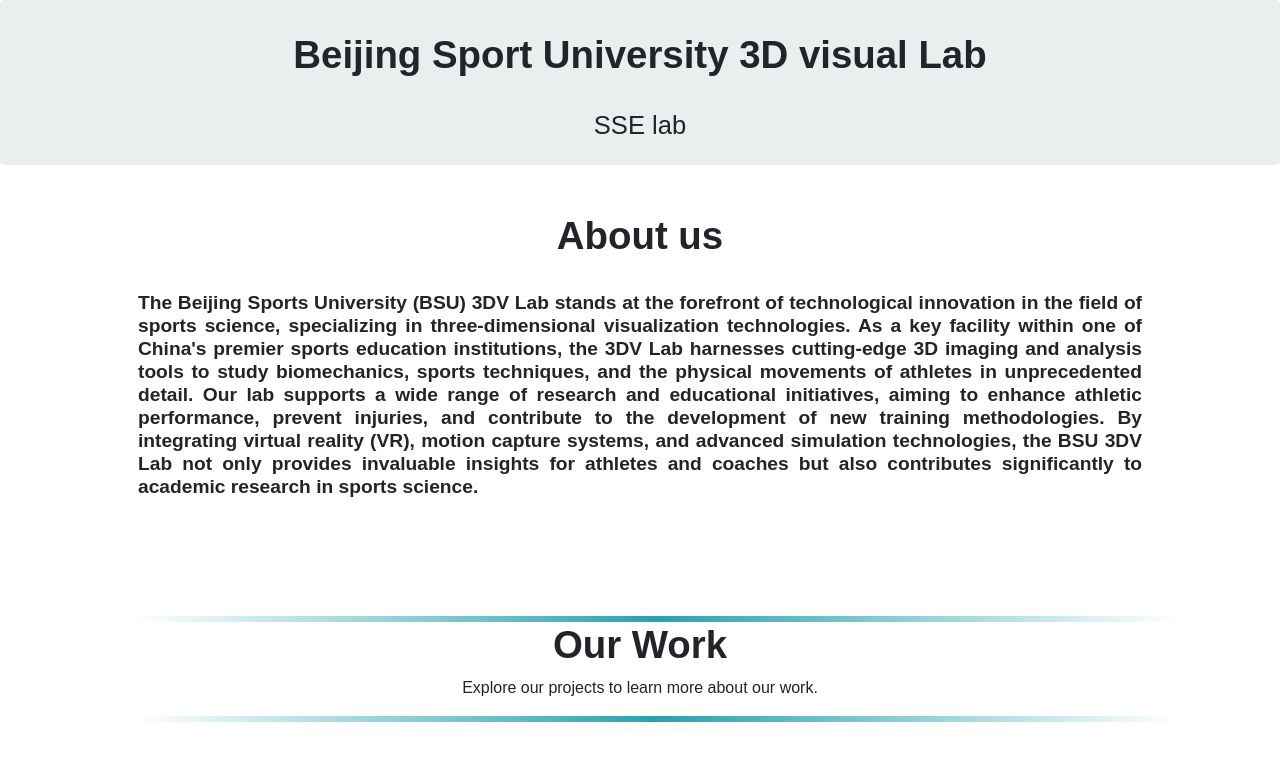
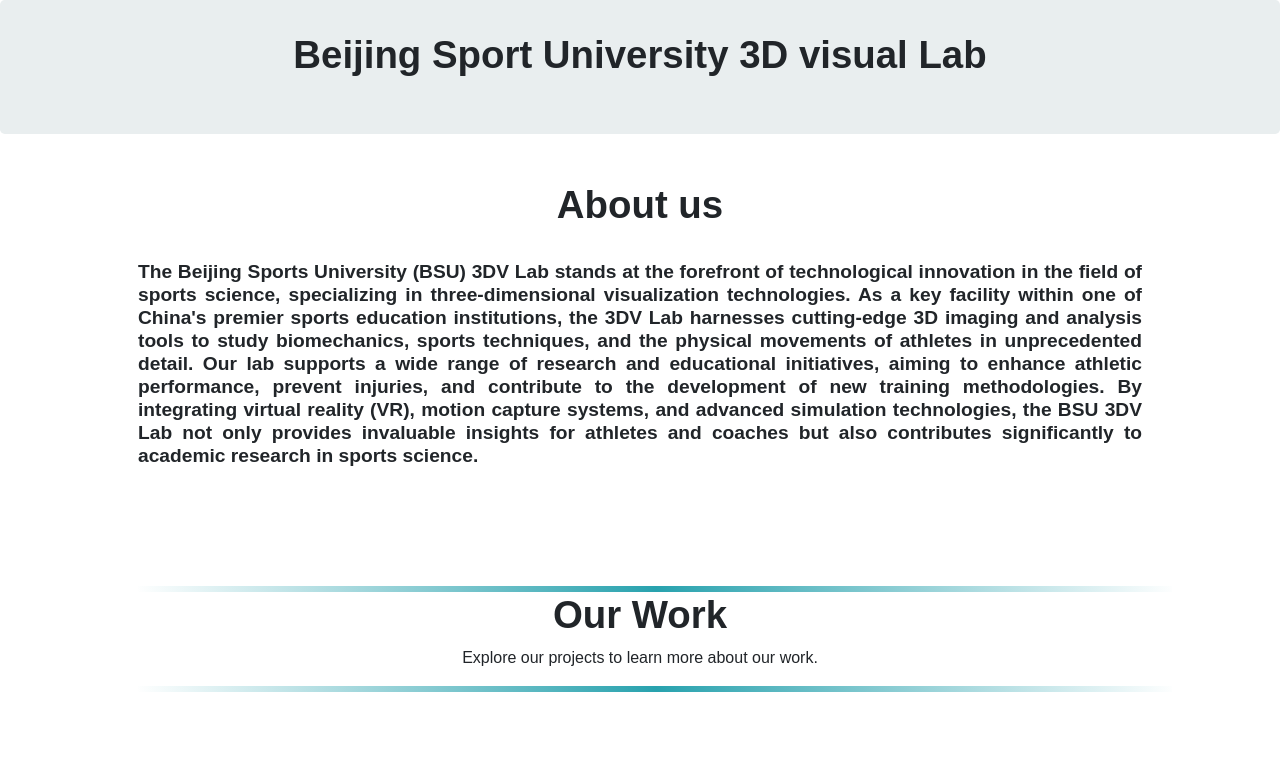
Before and after one commit to BSU3DVLab/BSU3DVLab.github.io, a plain HTML site: page index.html in a window 1280 px wide. Drawn offline with Linux system fonts and the light colour scheme.

Commit message:
Update index.html

```diff
--- a/index.html
+++ b/index.html
@@ -23,9 +23,7 @@
             <br>
             <h1><b>Beijing Sport University 3D visual Lab</b></h1>
             <br>
-            <h2>
-              <a>SSE lab </a>
-            </h2>
+
             </p>
           </div>
         </div>
```
